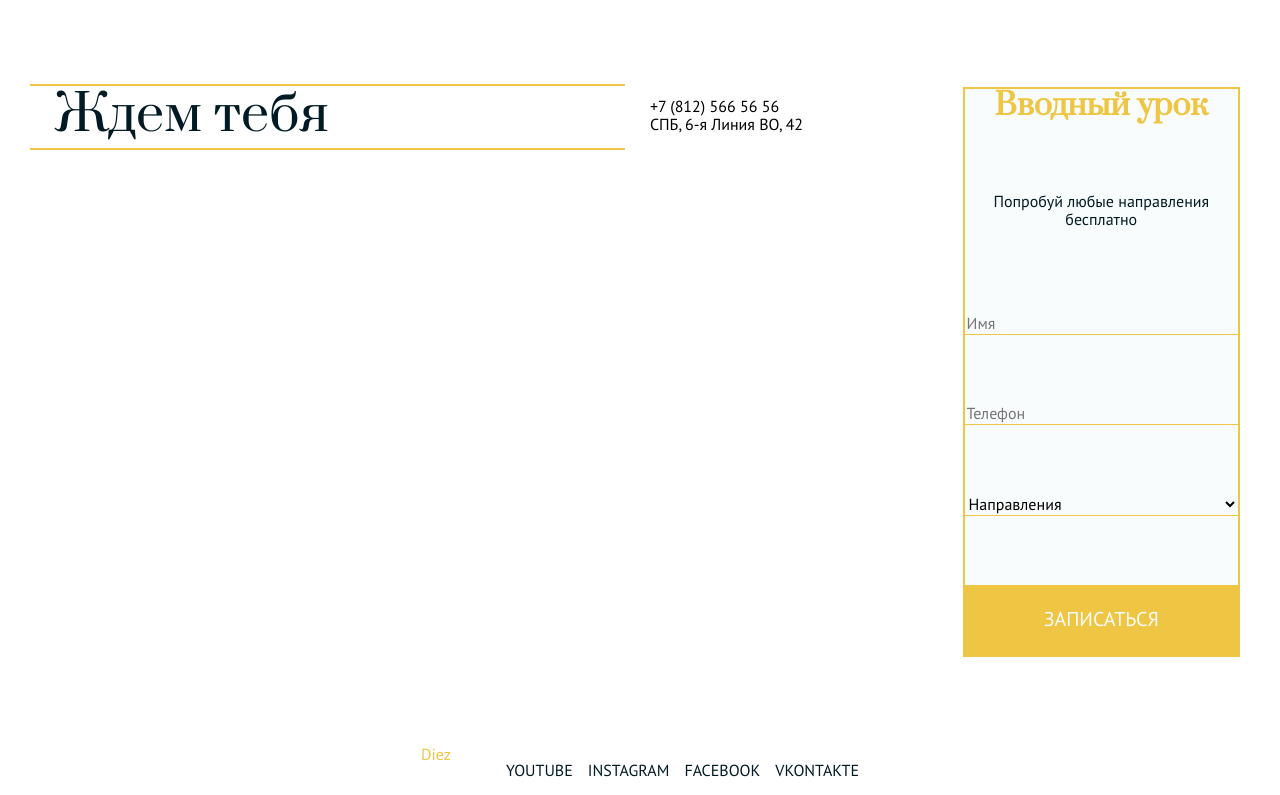
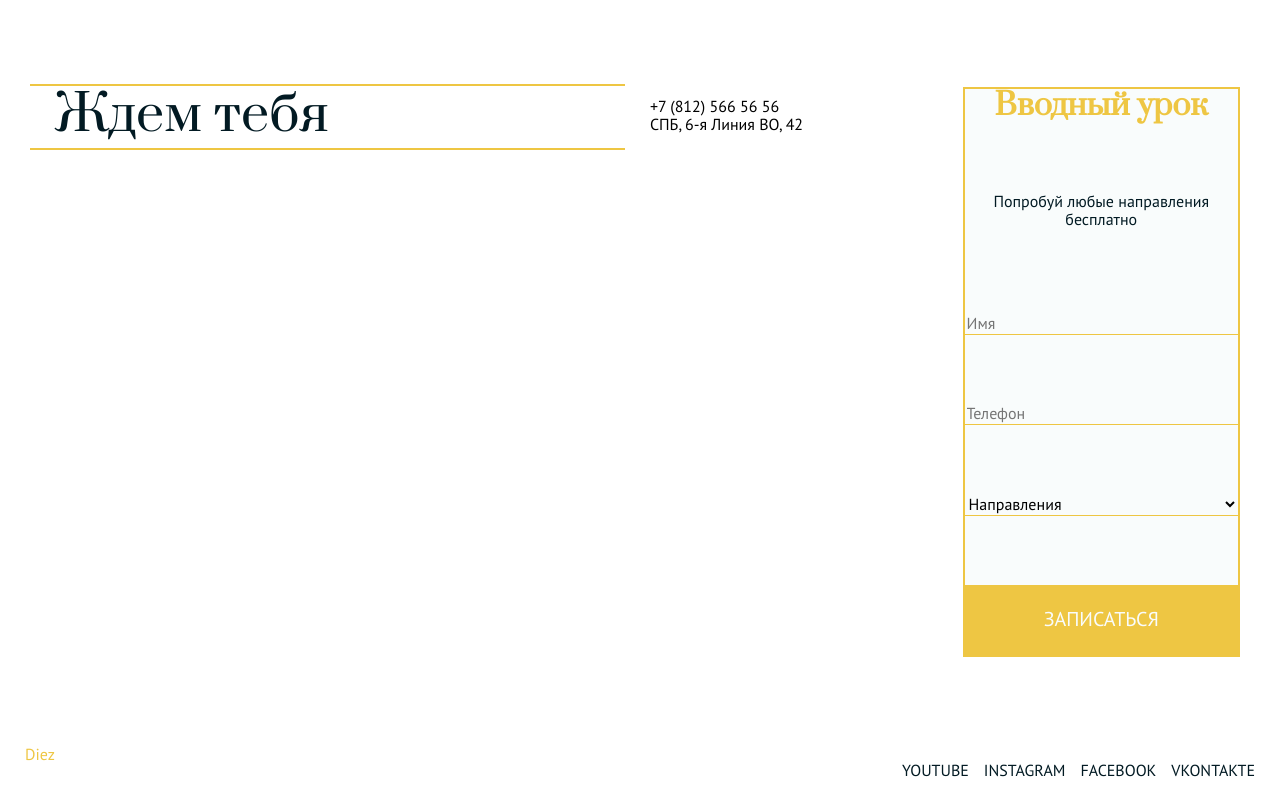
Before and after one commit to AlexTeneneva/diez-teneneva, a website: page index.html in a window 1280 px wide. Shown: the part 2514-3309 px from the top of the page. Drawn offline with Linux system fonts and the light colour scheme.

Commit message:
Футер

```diff
--- a/index.html
+++ b/index.html
@@ -216,10 +216,10 @@
 	<div class="footer__logo">Diez</div>
 	<div class="footer__socials">
 		<ul class="footer__socials__list">
-			<li class="footer__socials__item">youtube</li>
-			<li class="footer__socials__item">instagram</li>
-			<li class="footer__socials__item">facebook</li>
-			<li class="footer__socials__item">vkontakte</li>
+			<li class="footer__socials__item"> <a href="#">youtube</a> </li>
+			<li class="footer__socials__item"> <a href="#">instagram</a> </li>
+			<li class="footer__socials__item"> <a href="#">facebook</a> </li>
+			<li class="footer__socials__item"> <a href="#">vkontakte</a> </li>
 		</ul>
 	</div>
 		</div>
--- a/scss/blocks/footer.scss
+++ b/scss/blocks/footer.scss
@@ -1,7 +1,5 @@
 .footer {
-	display: flex;
 	margin-top: 85px;
-	width: 100%;
 
 	&__logo {
 		color: $color-main;
@@ -18,6 +16,10 @@
 	&__item {
 		text-transform: uppercase;
 		margin-left: 15px;
+
+		a {
+			color: inherit;
+		}
 	}
 }
 }
```
Also changed, not shown: css/style.css, 1 other file.
